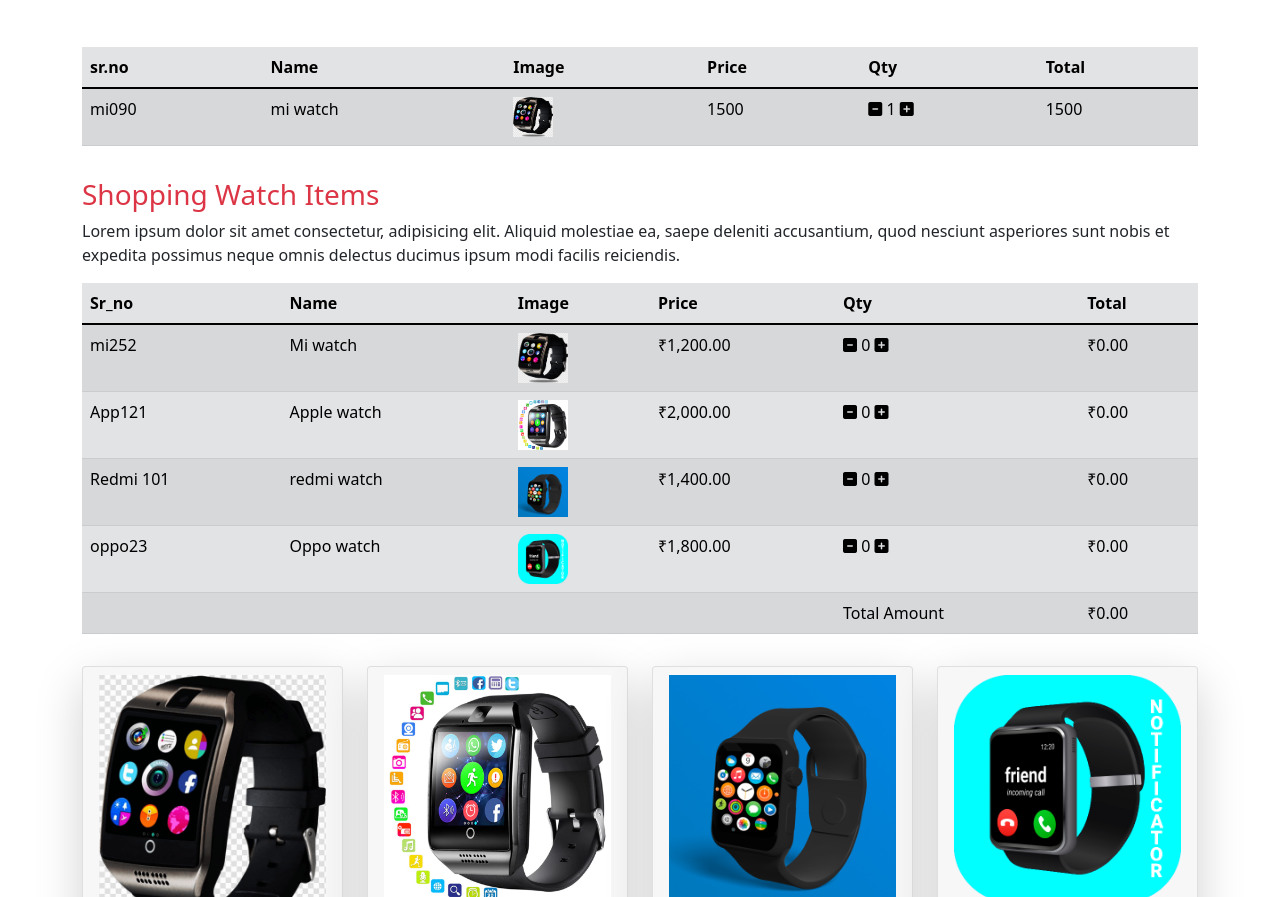
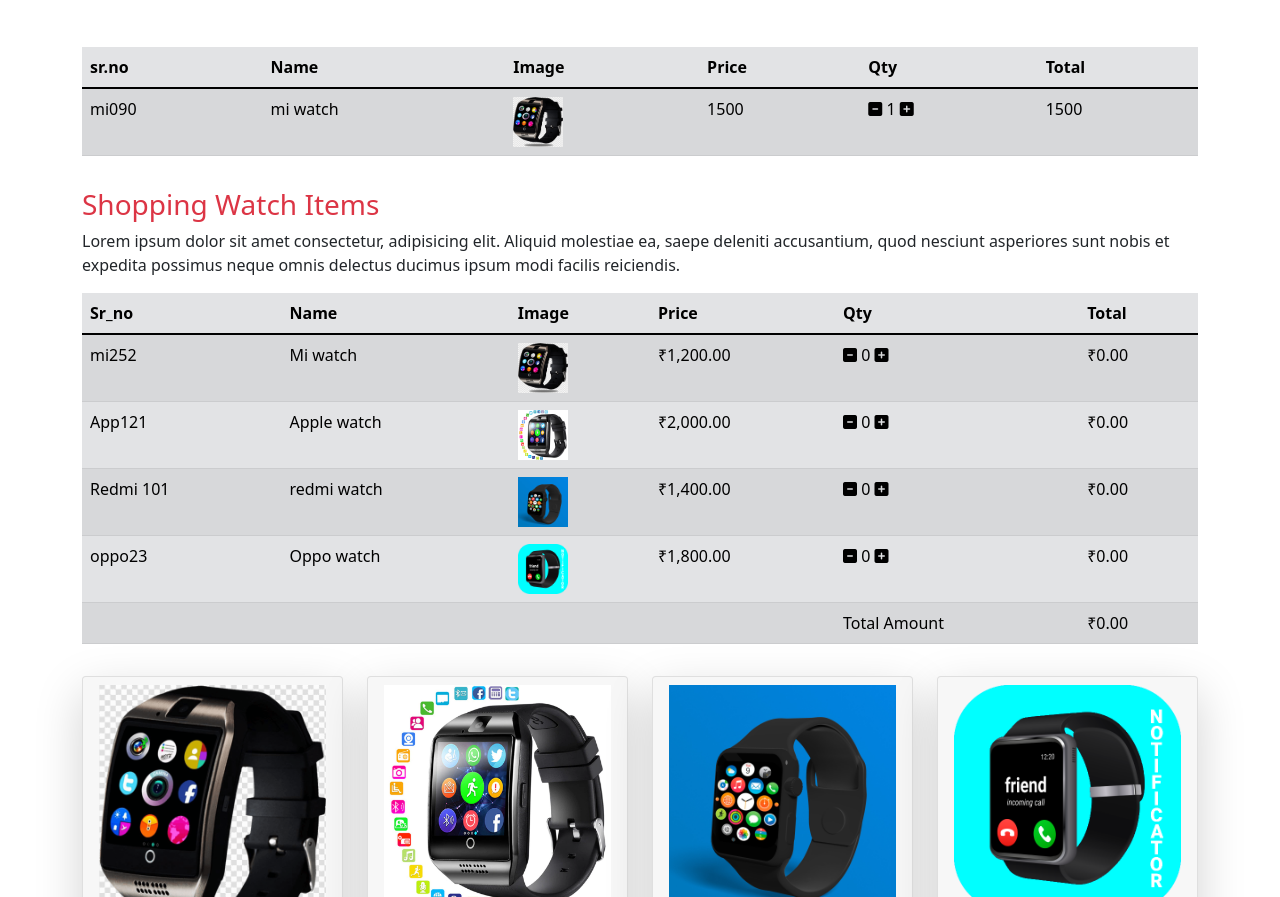
Before and after one commit to vamsi8143/flowerApp, an Angular app: page / in a window 1280 px wide. Shown: the part 1473-2370 px from the top of the page. Built offline with nearby package versions, Linux system fonts and the light colour scheme.

Commit message:
Revert "height change"
This reverts commit 7a01cbf90b38292a994e1ff9fec3c13747d666bc.

```diff
--- a/src/app/components/product-items/product-items.component.html
+++ b/src/app/components/product-items/product-items.component.html
@@ -21,8 +21,8 @@
                 <img
                   src="assets/img/watch.png"
                   alt="watch"
-                  width="40"
-                  height="40"
+                  width="50"
+                  height="50"
                 />
               </td>
               <td>{{ product.price }}</td>
```
